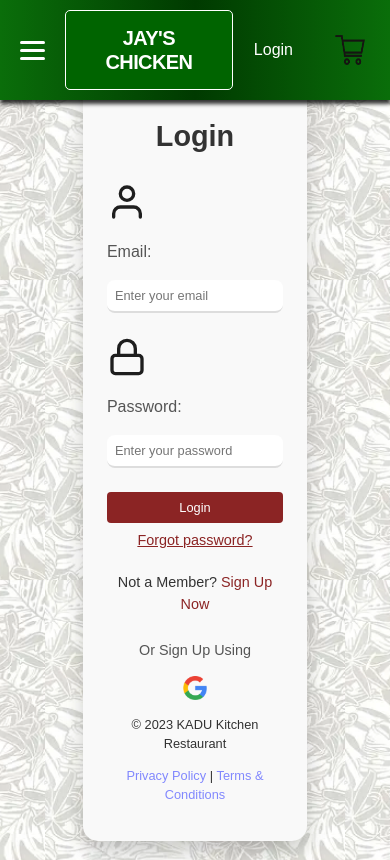
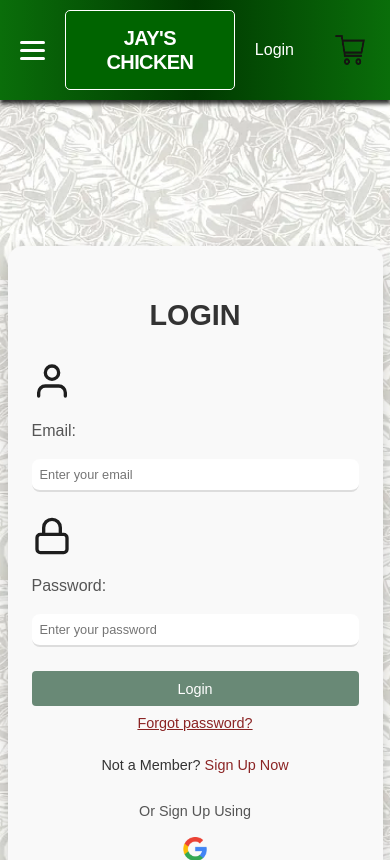
Before and after one commit to EncioJ/JAYCHICKEN, a React (Vite) app: page /login in a window 390 px wide. Built offline with nearby package versions, Linux system fonts and the light colour scheme; no server answers.

Commit message:
third commit

```diff
--- a/src/components/AdminDashboard.css
+++ b/src/components/AdminDashboard.css
@@ -551,7 +551,7 @@ h3,h2 {
 
 @media (max-width: 480px) {
   .admin-dashboard {
-    padding: 5px; /* Further reduce padding */
+    padding: 40px; /* Further reduce padding */
   }
 
   .admin-dashboard h1 {
@@ -583,14 +583,16 @@ h3,h2 {
 
   .users-table,
   .orders-table {
-    font-size: 0.8rem; /* Further reduce font size */
+    font-size: 0.4rem; /* Further reduce font size */
+    width: 100%;
   }
 
   .users-table th,
   .users-table td,
   .orders-table th,
   .orders-table td {
-    padding: 6px; /* Further reduce padding */
+    padding: 1px; /* Further reduce padding */
+    font-size: 7pt;
   }
 
   .complete-button,
--- a/src/components/Contact.css
+++ b/src/components/Contact.css
@@ -60,13 +60,13 @@
   margin-bottom: 40px;
 }
 
-.location-image {
-  width: 100%;
-  max-width: 600px;
-  height: auto;
-  margin: 20px 0;
-  border-radius: 10px;
-  box-shadow: 0 4px 8px rgba(0, 0, 0, 0.3);
+.location-iframe {
+  width: 2000px; /* Make it responsive */
+  max-width: 1200px; /* Set a maximum width */
+  height: 650px; /* Set the height */
+  border: 2px solid black; /* Add a border */
+  border-radius: 8px; /* Optional: Add rounded corners */
+  box-sizing: border-box; /* Include padding and border in width/height */
 }
 
 /* Hours Section */
@@ -107,6 +107,7 @@
   .contact-column {
     width: 100%; /* Make columns take full width */
     padding: 15px; /* Add padding for better spacing */
+    margin-left: 60px;
     background-color: #ffffff; /* Add a white background for better contrast */
     border-radius: 10px; /* Add rounded corners */
     box-shadow: 0 4px 8px rgba(0, 0, 0, 0.1); /* Add a subtle shadow */
@@ -120,6 +121,7 @@
   }
 
   .contact-item {
+    margin-left: 10px;
     flex-direction: column; /* Stack icon and text vertically */
     align-items: center;
     text-align: center;
@@ -142,12 +144,15 @@
     box-sizing: border-box; /* Include padding in width calculation */
   }
 
-  .location-image {
-    max-width: 87%; /* Ensure the image fits within the screen */
-    border-radius: 8px; /* Slightly reduce border radius */
-    margin: 20px 0; /* Add spacing */
-    box-sizing: border-box; /* Include padding in width calculation */
-  }
+.location-iframe {
+  width: 2000px; /* Make it responsive */
+  max-width: 660px; /* Set a maximum width */
+  height: 650px; /* Set the height */
+  margin-left: 67px;
+  border: 2px solid black; /* Add a border */
+  border-radius: 8px; /* Optional: Add rounded corners */
+  box-sizing: border-box; /* Include padding and border in width/height */
+}
 
   .hours {
     font-size: 1rem; /* Reduce font size */
@@ -168,39 +173,72 @@
 
 @media (max-width: 480px) {
   .contact-us {
-    padding: 10px; /* Further reduce padding for smaller screens */
-    width: 100%; /* Ensure it spans the full width */
+    padding: 8px; /* Reduce padding further */
+    margin-top: 80px; /* Adjust spacing below the navbar */
+    width: 95%; /* Slightly reduce width for better fit */
     box-sizing: border-box; /* Include padding in width calculation */
   }
 
-  .subheader {
-    font-size: 1.2rem; /* Further reduce font size */
-    margin-bottom: 10px; /* Adjust spacing */
+  .contact-container {
+    flex-direction: column; /* Stack columns vertically */
+    align-items: center;
+    gap: 10px; /* Reduce spacing between stacked columns */
+    width: 50%; /* Ensure it spans the full width */
+    box-sizing: border-box; /* Include padding in width calculation */
+  }
+
+  .contact-column {
+    margin-left: 145px;
+    margin-top: 40px;
+    width: 80%; /* Make columns take full width */
+    padding: 3px; /* Reduce padding */
+    background-color: #ffffff; /* Add a white background for better contrast */
+    margin-right: 325px;
+    border-radius: 6px; /* Slightly reduce border radius */
+    box-shadow: 0 2px 4px rgba(0, 0, 0, 0.1); /* Subtle shadow */
+    box-sizing: border-box; /* Include padding in width calculation */
+  }
+
+   .subheader {
+    font-size: 1.3rem; /* Slightly larger font size for better readability */
+    margin-bottom: 12px; /* Adjust spacing */
     text-align: center; /* Ensure text is centered */
   }
 
-  .contact-text {
-    font-size: 0.9rem; /* Further reduce font size */
-    text-align: center; /* Ensure text is centered */
-    width: 100%; /* Ensure it spans the full width */
-    box-sizing: border-box; /* Include padding in width calculation */
+  .location-section {
+    font-size: 1rem; /* Reduce font size */
+    text-align: center; /* Center-align text */
+    margin-bottom: 20px; /* Adjust spacing */
+     margin-right: 27%;
   }
 
-  .location-image {
-    border-radius: 5px; /* Reduce border radius */
-    margin: 15px 0; /* Adjust spacing */
-    max-width: 100%; /* Ensure the image fits within the screen */
-    box-sizing: border-box; /* Include padding in width calculation */
+.location-iframe {
+  width: 2000px; /* Make it responsive */
+  max-width: 400px; /* Set a maximum width */
+  height: 350px; /* Set the height */
+  margin-right: 90px;
+  border: 2px solid black; /* Add a border */
+  border-radius: 8px; /* Optional: Add rounded corners */
+  box-sizing: border-box; /* Include padding and border in width/height */
+}
+
+  .hours-section {
+    margin-left: 120px;
+    text-align: center; /* Center-align text */
+    margin-bottom: 20px; /* Adjust spacing */
+    margin-right: 47%;
   }
 
   .hours {
-    font-size: 0.9rem; /* Further reduce font size */
+    font-size: 0.95rem; /* Reduce font size */
+    margin-top: 8px; /* Adjust spacing */
     text-align: center; /* Ensure text is centered */
     width: 100%; /* Ensure it spans the full width */
     box-sizing: border-box; /* Include padding in width calculation */
   }
 
   .footer {
+    margin-right: 180px;
     font-size: 0.8rem; /* Further reduce footer font size */
     margin-top: 15px; /* Adjust spacing */
     text-align: center; /* Ensure text is centered */
--- a/src/components/Contact.jsx
+++ b/src/components/Contact.jsx
@@ -48,10 +48,8 @@ const Contact = () => {
         <div className="landmark">Near Guam Reef Hotel</div>
         <br />
         <iframe
-          src="https://www.google.com/maps/embed?pb=!1m18!1m12!1m3!1d3879.4575915225455!2d144.80117867579293!3d13.507486302901585!2m3!1f0!2f0!3f0!3m2!1i1024!2i768!4f13.1!3m3!1m2!1s0x671f82927a92bce5%3A0x48d45849f274fb24!2s1000%20Pale%20San%20Vitores%20Rd%2C%20Tumon%2C%2096913%2C%20Guam!5e0!3m2!1sen!2s!4v1743596168684!5m2!1sen!2s"
-          width="800"
-          height="450"
-          style={{ border: "2px solid black" }}
+          src="https://www.google.com/maps/embed?pb=!1m14!1m12!1m3!1d310.4012620791458!2d144.80249283544654!3d13.433755378777084!2m3!1f0!2f0!3f0!3m2!1i1024!2i768!4f13.1!5e1!3m2!1sen!2s!4v1746853652668!5m2!1sen!2s"
+          className="location-iframe"
           allowFullScreen=""
           loading="lazy"
           referrerPolicy="no-referrer-when-downgrade"
@@ -71,7 +69,7 @@ const Contact = () => {
 
       {/* Footer Section */}
       <div className="footer">
-        <div className="footer-text">© 2023 Fuji Ichybun Restaurant</div>
+        <div className="footer-text">© 2023 Jay's Chicken</div>
         <div className="footer-text">Privacy Policy</div>
         <div className="footer-text">Terms & Conditions</div>
       </div>
--- a/src/components/Login.css
+++ b/src/components/Login.css
@@ -191,10 +191,11 @@
   border-radius: 15px;
   box-shadow: 0 10px 20px rgba(0, 0, 0, 0.2);
   animation: fadeIn 0.5s ease-in-out;
-  margin-top: 3rem; /* Add or increase this value to move it down */
+  margin-top: 4rem; /* Add or increase this value to move it down */
 }
 
 .login-title {
+  text-transform: uppercase;
   text-align: center;
   font-family: "Outfit-SemiBold", sans-serif;
   font-size: 2rem;
@@ -336,6 +337,24 @@
   transition: background-color 0.3s ease;
 }
 
+  .login-button {
+  width: 100%;
+  background-color:#698976;
+  border: none;
+  border-radius: 4px;
+  padding: 0.75rem;
+  color: #fff;
+  font-family: "Outfit-SemiBold", sans-serif;
+  font-size: 1rem;
+  cursor: pointer;
+  transition: background-color 0.3s ease;
+  }
+
+  .login-button:hover {
+    background: #2a6e41;
+  }
+
+
 .track-order-btn:hover {
   background-color: #000;
 }
@@ -347,7 +366,28 @@
 
 /* Responsive Design */
 @media (max-width: 768px) {
+  .login-container {
+  width: 700%;
+  margin-top: 450px;
+  max-width: 450px;
+  background-color: #f9f9f9; /* Light gray background */
+  padding: 2rem;
+  border-radius: 15px;
+  box-shadow: 0 10px 20px rgba(0, 0, 0, 0.2);
+  animation: fadeIn 0.5s ease-in-out;
+}
+
+.login-title {
+  text-transform: uppercase;
+  text-align: center;
+  font-family: "Outfit-SemiBold", sans-serif;
+  font-size: 2rem;
+  color: #333; /* Dark gray */
+  margin-bottom: 1.5rem;
+}
+
   .profile {
+    margin-top: 60px;
     flex-direction: column;
     height: auto;
     width: 100%;
@@ -367,41 +407,101 @@
 
   .login-container {
     padding: 1.5rem;
+
   }
 
   .login-title {
     font-size: 1.8rem;
   }
 
-  .button2 {
+  .login-button {
+    background-color:#698976;
+    width: 100%;
     font-size: 0.9rem;
     padding: 0.6rem;
   }
 }
 
 @media (max-width: 480px) {
-  .profile .side-tabs {
-    flex-direction: column;
-    align-items: center;
-    gap: 0.5rem;
+  .login-container {
+  width: 700%;
+  margin-top: 350px;
+  max-width: 375px;
+  background-color: #f9f9f9; /* Light gray background */
+  padding: 2rem;
+  border-radius: 15px;
+  box-shadow: 0 10px 20px rgba(0, 0, 0, 0.2);
+  animation: fadeIn 0.5s ease-in-out;
+}
+
+.login-title {
+  text-transform: uppercase;
+  text-align: center;
+  font-family: "Outfit-SemiBold", sans-serif;
+  font-size: 2rem;
+  color: #333; /* Dark gray */
+  margin-bottom: 1.5rem;
+}
+  .profile {
+    margin-top: 80px; /* Reduce top margin */
+    flex-direction: column; /* Stack content vertically */
+    height: auto; /* Allow height to adjust dynamically */
+    width: 100%; /* Full width for mobile */
+    margin-right: 100px;
   }
 
-  .profile .tab-content h3 {
-    font-size: 1.5rem;
+  .profile .side-tabs {
+    width: 100%; /* Full width for tabs */
+    flex-direction: row; /* Arrange tabs horizontally */
+    justify-content: space-around; /* Space tabs evenly */
+    padding: 1rem; /* Adjust padding */
+    border-radius: 0; /* Remove rounded corners */
   }
 
-  .input-field {
+  .profile .tab-content {
+    padding: 1rem; /* Adjust padding for content */
+    width: 100%; /* Full width for content */
+  }
+
+  .profile .side-tabs button {
+    font-size: 6pt; /* Reduce font size for side-tab buttons */
+  }
+
+  .profile .tab-content h3,h2 {
+    font-size: 9pt; /* Reduce font size for tab content headers */
+  }
+
+  .info-card h4 {
+    font-size: 9pt;
+  }
+
+  .profile .tab-content p,
+  .profile .tab-content ul li {
+    font-size: 9pt; /* Reduce font size for tab content text */
+  }
+
+  .order-card p {
+    font-size: 9pt; /* Reduce font size for order card text */
+  }
+
+  .order-section-header {
+    font-size: 9pt; /* Reduce font size for section headers */
+  }
+
+  .login-container {
+    padding: 1.5rem;
+
+  }
+
+  .login-title {
+    font-size: 1.8rem;
+  }
+
+  .login-button {
+    background-color:#698976;
+    width: 100%;
     font-size: 0.9rem;
     padding: 0.6rem;
-  }
-
-  .button2 {
-    font-size: 0.8rem;
-    padding: 0.5rem;
-  }
-
-  .footer {
-    font-size: 0.7rem;
   }
 }
 
--- a/src/components/Login.jsx
+++ b/src/components/Login.jsx
@@ -216,7 +216,7 @@ const LoadprofileTab = () => {
                   required
                 />
               </div>
-              <button type="submit" className="button2" disabled={isLoading}>
+              <button type="submit" className="login-button" disabled={isLoading}>
                 {isLoading ? 'Logging in...' : 'Login'}
               </button>
             </form>
@@ -267,7 +267,7 @@ const LoadprofileTab = () => {
               </div>
             </div>
             <footer className="footer">
-              <p>© 2023 KADU Kitchen Restaurant</p>
+              <p>© 2023 Jay's Chicken </p>
               <p><Link to="/privacy">Privacy Policy</Link> | <Link to="/terms">Terms & Conditions</Link></p>
             </footer>
           </div>
--- a/src/components/Signup.css
+++ b/src/components/Signup.css
@@ -1,24 +1,25 @@
 /* General Styles */
 
 .signup-page {
-  height: 100vh;
+  min-height: 100vh; /* Use min-height instead of height */
+  overflow: hidden; /* Prevent extra scrolling */
   display: flex;
   flex-direction: column;
   align-items: center;
   justify-content: center;
-  background-color: #ffffff; /* Ensure the background is white */
   padding: 2rem;
   border-radius: 15px;
-  box-shadow: 0 10px 20px rgba(0, 0, 0, 0.2);
   animation: fadeIn 0.5s ease-in-out;
 }
 
 .signup-container {
-  background: #ffffff; /* Ensure the container background is white */
-  border-radius: 8px; /* Optional: Keep rounded corners if needed */
+  margin-top: 50px; /* Remove unnecessary margin */
+  background-color: #fff;
+  border-radius: 15px;
   padding: 2rem;
   width: 100%;
   max-width: 400px;
+  box-shadow: 0 10px 20px rgba(0, 0, 0, 0.2);
 }
 
 .signup-title {
@@ -71,7 +72,7 @@
 /* Buttons */
 .button2 {
   width: 100%;
-  background: #8b2424;
+  background-color:#698976;
   border: none;
   border-radius: 4px;
   padding: 0.75rem;
@@ -83,7 +84,7 @@
 }
 
 .button2:hover {
-  background: #a32d2d;
+  background: #2a6e41;
 }
 
 /* Error and Success Messages */
--- a/src/components/menuStyle.css
+++ b/src/components/menuStyle.css
@@ -165,17 +165,26 @@ body, html {
 /* Responsive Design */
 @media (max-width: 768px) {
   .menu_section {
-    width: 200px;
-    padding: 24px;
+    width: 175px;
+    padding: 14px;
+    margin-top: 10px;
+  }
+
+  .menu_section div {
+  font-size: 14px; /* Adjust the font size as needed */
+  padding: 10px;
+  cursor: pointer;
+  color: black;
+  text-align: left ;
   }
 
   .food-section {
-    margin-left: 220px; /* Adjust for smaller sidebar */
+    margin-left: 210px; /* Adjust for smaller sidebar */
     width: calc(100% - 220px);
   }
 
   .food-grid {
-    grid-template-columns: repeat(2, 1fr); /* 2 items per row */
+    grid-template-columns: repeat(1, 1fr); /* 2 items per row */
     gap: 15px;
   }
 
@@ -195,45 +204,39 @@ body, html {
 
 @media (max-width: 480px) {
   .menu_section {
-    width: 100%;
-    height: auto;
-    position: relative;
-    top: 0;
-    padding: 10px;
+    width: 100px;
+    padding: 14px;
+    margin-top: 10px;
+  }
+
+  .menu_section div {
+  font-size: 14px; /* Adjust the font size as needed */
+  padding: 10px;
+  cursor: pointer;
+  color: black;
+  text-align: left ;
   }
 
   .food-section {
-    margin-left: 0;
-    width: 100%;
-    padding: 10px;
+    margin-left: 120px; /* Adjust for smaller sidebar */
+    width: calc(100% - 120px);
   }
 
   .food-grid {
-    grid-template-columns: 1fr; /* 1 item per row */
-    gap: 10px;
+    grid-template-columns: repeat(1, 1fr); /* 2 items per row */
+    gap: 15px;
   }
 
   .food-box {
-    width: 100%;
+    width: 240px;
   }
 
   .food-image {
-    height: 150px;
+    height: 200px;
   }
 
   .add-item-form {
-    max-width: 100%;
-    padding: 10px;
-  }
-
-  .section {
-    flex-direction: column;
-    gap: 20px;
-  }
-
-  .container {
-    flex-direction: column;
-    gap: 20px;
-    height: auto;
+    max-width: 90%;
+    padding: 15px;
   }
 }
```
